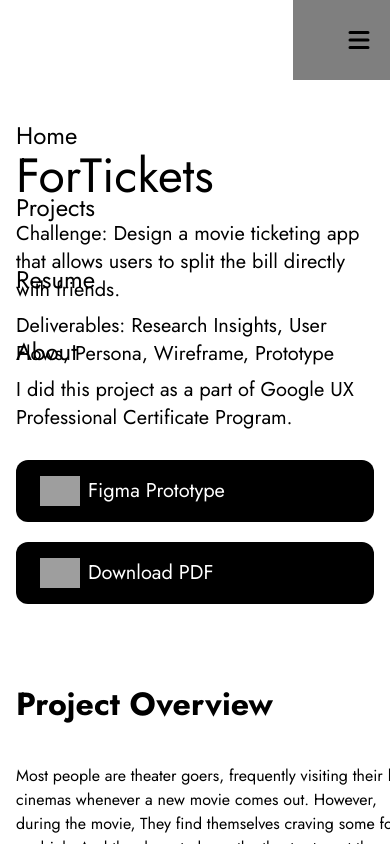
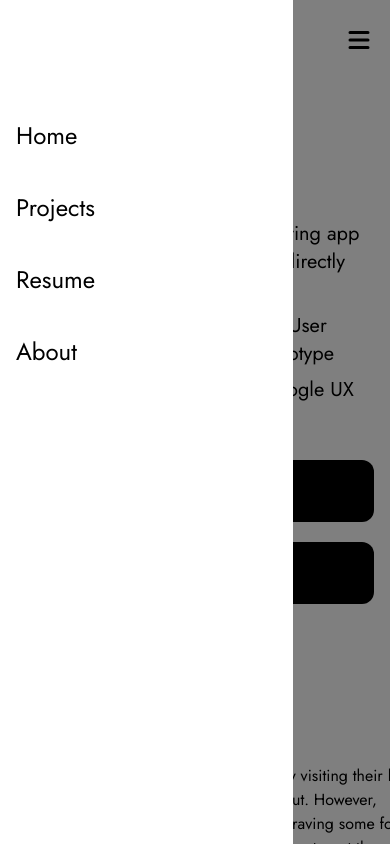
Before and after one commit to lizhuoy6/sammi-portfolio, a Next.js app: page /projects/fortickets in a window 390 px wide. Both pictures are taken after a click on the element 359 px from the left and 40 px from the top of the page. Shown: the top 844 px of the page. Built offline with nearby package versions, Linux system fonts and the light colour scheme; grey boxes are pictures that could not be loaded; a web font is replaced by a local one.

Commit message:
Fix mobile navigation bug

```diff
--- a/components/header.tsx
+++ b/components/header.tsx
@@ -39,13 +39,13 @@ const Header: React.FC = () => {
           <div
             className={`md:hidden ${
               mobileNavShown ? "left-0 opacity-50" : "-left-full opacity-0"
-            } fixed w-full h-full top-0 bg-black z-9 duration-300 transition-opacity`}
+            } fixed w-full h-screen top-0 bg-black z-50 duration-300 transition-opacity`}
             onClick={() => setMobileNavShown(false)}
           ></div>
           <div
             className={`md:hidden ${
               mobileNavShown ? "left-0" : "-left-full"
-            } fixed w-9/12 h-full top-0 bg-white z-10 transition-all duration-300`}
+            } fixed w-9/12 h-screen top-0 bg-white z-50 transition-all duration-300`}
           >
             <ul className={"pt-20 text-2xl"}>
               {NAVIGATION_ITEMS.map((item) => (
--- a/pages/_app.tsx
+++ b/pages/_app.tsx
@@ -23,7 +23,7 @@ const CustomH1 = (
 
   return (
     <h1
-      className="sticky top-20 z-50 bg-white pb-4 pt-4 mb-0 mt-0 pl-2 -ml-2"
+      className="sticky top-20 z-20 bg-white pb-4 pt-4 mb-0 mt-0 pl-2 -ml-2"
       id={id}
       {...props}
     />
```
